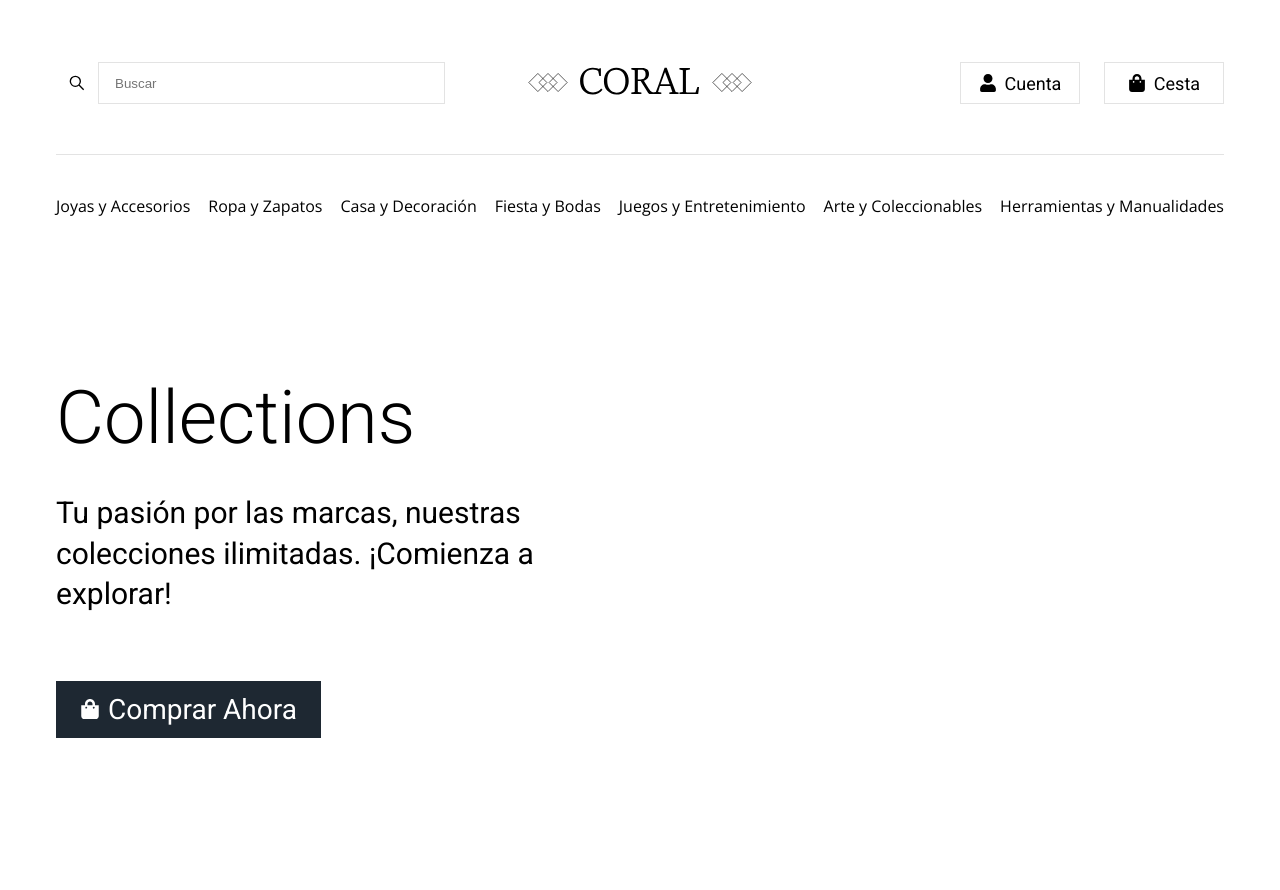
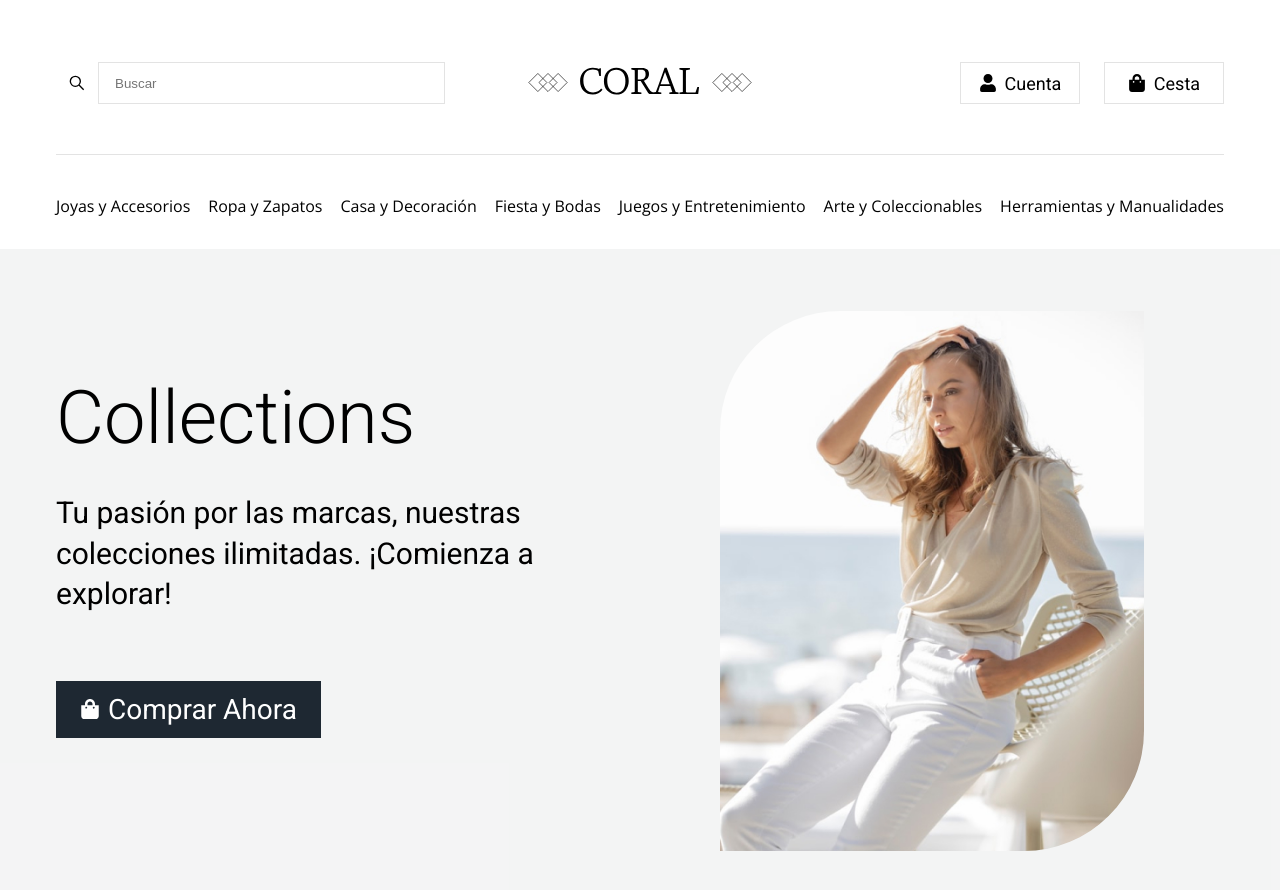
Before and after one commit to ceign/ecommerce-landing-page, a React (Vite) app: page / in a window 1280 px wide. Shown: the top 890 px of the page. Built offline with nearby package versions, Linux system fonts and the light colour scheme.

Commit message:
Work on hero carousel component, adding an image and working on responsiveness. Additionally, modify the BEM naming of the component in the text section.

```diff
--- a/src/App.css
+++ b/src/App.css
@@ -160,6 +160,11 @@
     --button-m-font-size: 16px;
     --button-l-font-size: 24px;
     --body-01-font-size: 52px;
+  }
+}
+
+@media (width < 75em) {
+  :root {
     --paragraph-l-font-size: 24px;
   }
 }
--- a/src/components/CTAButton.css
+++ b/src/components/CTAButton.css
@@ -9,13 +9,14 @@
   transition: .2s background-color ease-in-out;
 }
 
-.hero-button {
+.hero__button {
   width: 100%;
   color: var(--white-color-100);
   background-color: var(--black-color-100);
+  margin: 66px 0 0;
 }
 
-.hero-button span {
+.hero__button span {
   display: inline-flex;
   align-items: center;
   justify-content: center;
@@ -23,17 +24,17 @@
   height: 20px
 }
 
-.hero-button span>svg {
+.hero__button span>svg {
   width: 100%;
   height: 100%;
 }
 
-.hero-button:hover {
+.hero__button:hover {
   background-color: var(--primary-color-100);
 }
 
 @media (width > 62em) {
-  .hero-button {
+  .hero__button {
     width: auto;
   }
 }
--- a/src/components/CTAButton.jsx
+++ b/src/components/CTAButton.jsx
@@ -3,7 +3,7 @@ import { FaShoppingBag } from "react-icons/fa";
 
 const CTAButton = () => {
   return (
-    <button className="hero-button cta-button button-l">
+    <button className="hero__button cta-button button-l">
       <span>
         <FaShoppingBag />
       </span>
--- a/src/components/Hero.css
+++ b/src/components/Hero.css
@@ -1,31 +1,30 @@
 section.hero {
   width: 100%;
-  max-width: 1000px;
-  margin: auto;
+  background-color: var(--black-color-05);
 }
 
 .hero .hero__wrapper {
+  display: flex;
   padding: 2rem;
+  margin: auto;
 }
 
 @media (width > 62em) {
   .hero .hero__wrapper {
+    max-width: 1000px;
     padding: 100px 1rem;
   }
 }
 
 @media (width > 75em) {
-  section.hero {
+  .hero .hero__wrapper {
     max-width: 1200px;
-  }
-
-  .hero .hero__wrapper {
-    padding: 142px 1rem;
+    padding: 142px 1rem 1rem;
   }
 }
 
 @media (width > 100em) {
-  section.hero {
+  .hero .hero__wrapper {
     max-width: 1400px;
   }
 }
--- a/src/components/Hero.jsx
+++ b/src/components/Hero.jsx
@@ -1,5 +1,5 @@
 import HeroText from "./HeroText";
-import CTAButton from "./CTAButton";
+import HeroCarousel from "./HeroCarousel";
 import "../App.css";
 import "./Hero.css";
 
@@ -9,7 +9,7 @@ const Hero = () => {
       <section className="hero">
         <div className="hero__wrapper">
           <HeroText />
-          <CTAButton />
+          <HeroCarousel />
         </div>
       </section>
     </>
--- /dev/null
+++ b/src/components/HeroCarousel.css
@@ -0,0 +1,34 @@
+.hero__carousel {
+  flex: 1;
+}
+
+.hero__carousel .hero__carousel-wrapper {
+  display: flex;
+  align-items: center;
+  justify-content: center;
+  position: relative;
+  bottom: calc(100% - 380px);
+}
+
+.hero__carousel .hero__carousel-wrapper figure {
+  width: 320px;
+  height: 420px;
+}
+
+.hero__carousel .hero__carousel-wrapper figure>img {
+  width: 100%;
+  height: 100%;
+  object-fit: cover;
+  border-radius: 120px 0 120px 0;
+}
+
+@media (width > 75em) {
+  .hero__carousel .hero__carousel-wrapper {
+    bottom: calc(100% - 460px);
+  }
+
+  .hero__carousel .hero__carousel-wrapper figure {
+    width: 424px;
+    height: 540px;
+  }
+}
--- /dev/null
+++ b/src/components/HeroCarousel.jsx
@@ -0,0 +1,35 @@
+import { useState, useEffect } from "react";
+import "../App.css";
+import "./HeroCarousel.css";
+import Carousel from "../assets/hero-carousel.jpeg";
+
+const HeroCarousel = () => {
+
+  // Hide navigation on mobile
+  const [showNavigation, setShowNavigation] = useState(window.innerWidth > 992);
+
+  useEffect(() => {
+    const handleResize = () => setShowNavigation(window.innerWidth > 992);
+    window.addEventListener("resize", handleResize);
+
+    return () => {
+      window.removeEventListener("resize", handleResize);
+    }
+  }, []);
+
+  return (
+    <>
+      {showNavigation && (
+        <div className="hero__carousel">
+          <div className="hero__carousel-wrapper">
+            <figure>
+              <img src={Carousel} alt="" />
+            </figure>
+          </div>
+        </div>
+      )}
+    </>
+  )
+}
+
+export default HeroCarousel
--- a/src/components/HeroText.css
+++ b/src/components/HeroText.css
@@ -1,26 +1,22 @@
-.hero-text__wrapper {
-  padding: 0 0 66px;
+.hero__text {
+  flex: 1;
 }
 
-.hero-text__title {
+.hero__text-title {
   text-align: center;
   margin: 0 0 24px;
 }
 
-.hero-text__paragraph {
+.hero__text-paragraph {
   text-align: center;
 }
 
 @media (width > 62em) {
-  .hero-text__wrapper {
-    max-width: 50%;
-  }
-
-  :is(.hero-text__title, .hero-text__paragraph) {
+  :is(.hero__text-title, .hero__text-paragraph) {
     text-align: left;
   }
 
-  .hero-text__title {
+  .hero__text-title {
     margin: 0 0 48px;
   }
 }
--- a/src/components/HeroText.jsx
+++ b/src/components/HeroText.jsx
@@ -1,15 +1,19 @@
 import "../App.css";
 import "./HeroText.css";
+import CTAButton from "./CTAButton";
+
 
 const HeroText = () => {
   return (
-    <div className="hero-text">
-      <div className="hero-text__wrapper">
-        <h1 className="hero-text__title body-01">Collections</h1>
+    <div className="hero__text">
+      <div className="hero__text-wrapper">
+        <h1 className="hero__text-title body-01">Collections</h1>
 
-        <p className="hero-text__paragraph paragraph-l">
+        <p className="hero__text-paragraph paragraph-l">
           Tu pasión por las marcas, nuestras colecciones ilimitadas. ¡Comienza a explorar!
         </p>
+
+        <CTAButton />
       </div>
     </div>
   )
```
Also changed, not shown: src/assets/hero-carousel.jpeg (added).
